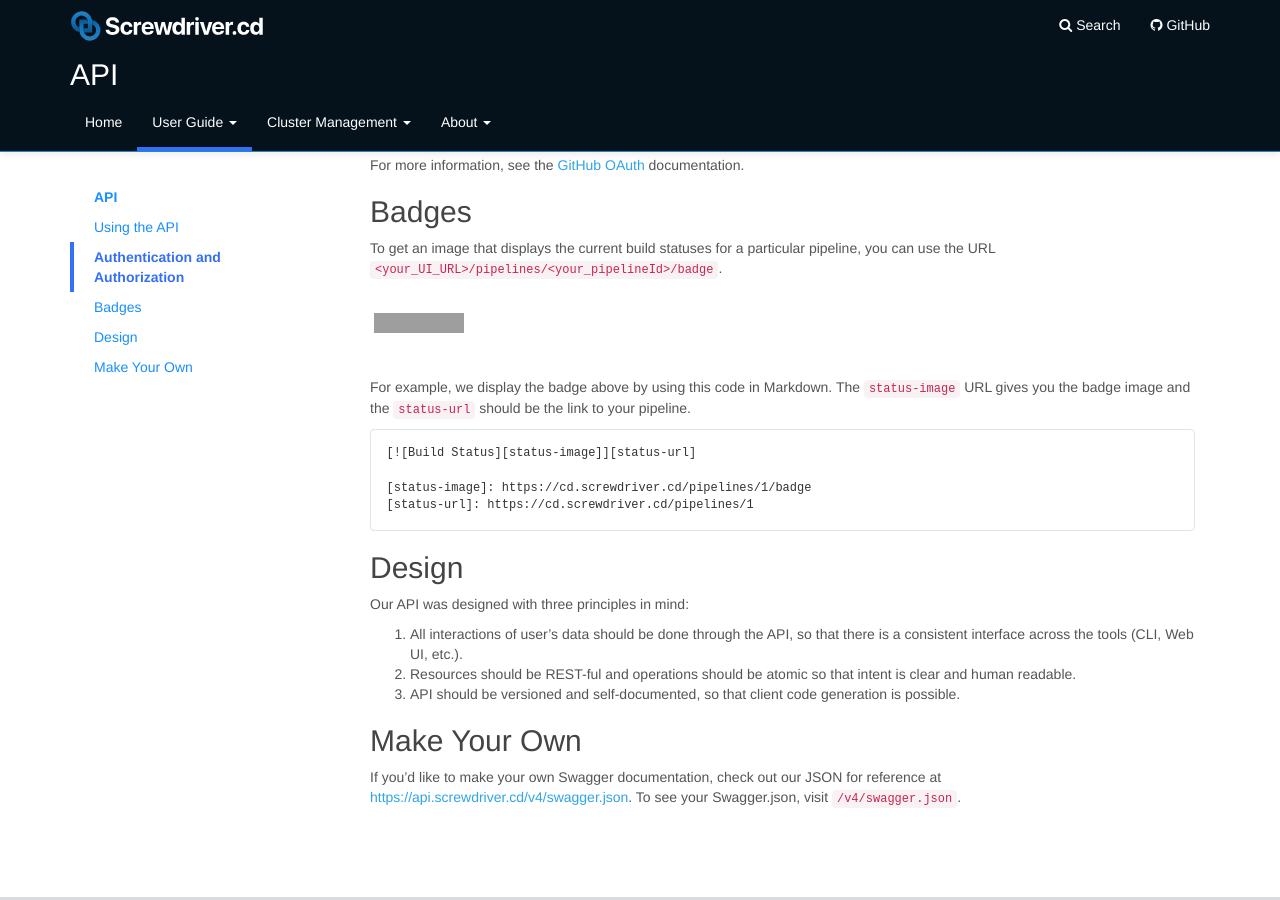
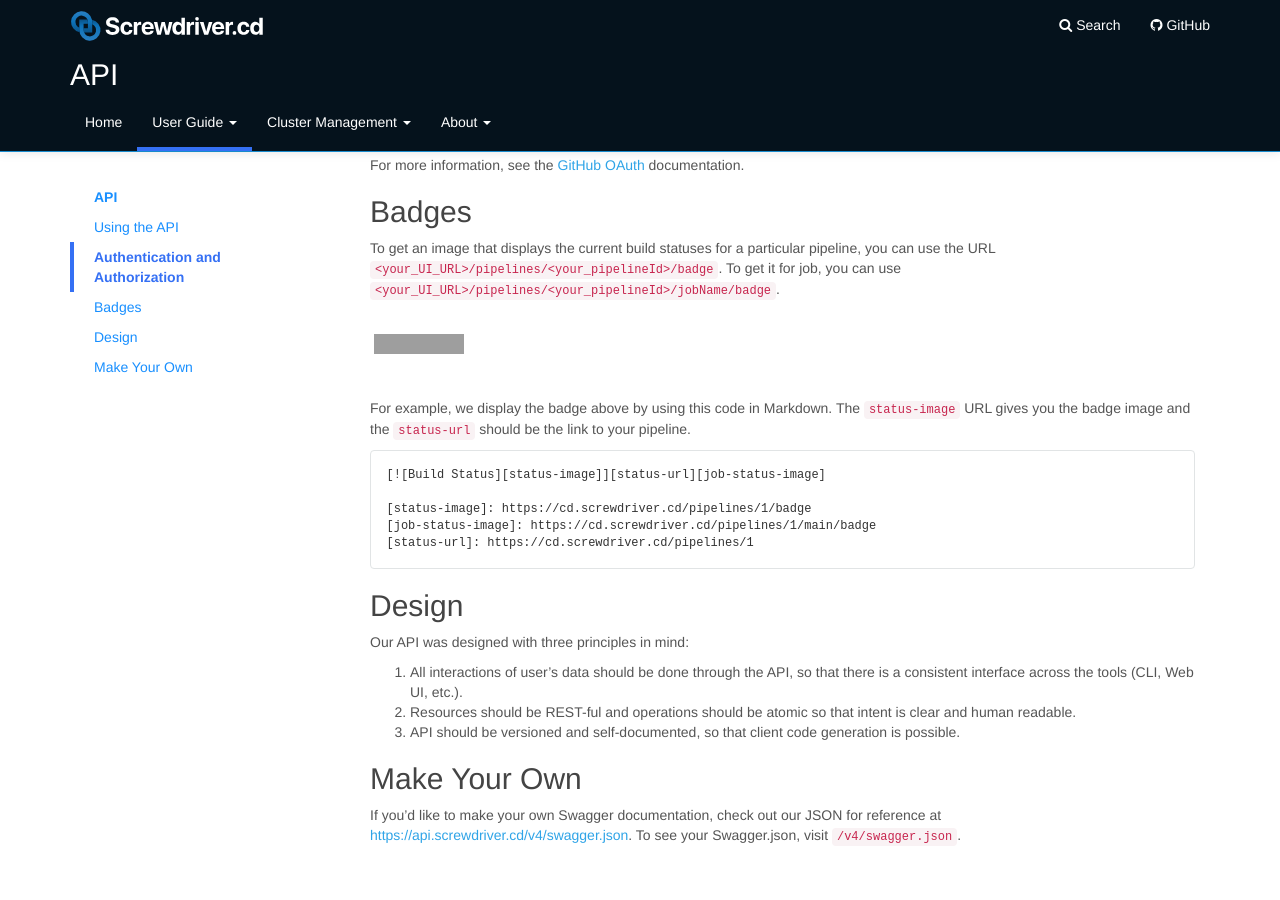
Before and after one commit to screwdriver-cd/guide, a Jekyll site: the page built from docs/user-guide/api.md, in a window 1280 px wide and 900 px high, scrolled down 4094 px. Built offline with Jekyll 4.4.1, drawn with Linux system fonts in a browser that asks for light colours; grey boxes are pictures that could not be loaded.

Commit message:
fix: add job badge to doc

````diff
--- a/docs/user-guide/api.md
+++ b/docs/user-guide/api.md
@@ -106,19 +106,21 @@ For more information, see the [GitHub OAuth] documentation.
 
 ## Badges
 
-To get an image that displays the current build statuses for a particular pipeline, you can use the URL `<your_UI_URL>/pipelines/<your_pipelineId>/badge`.
+To get an image that displays the current build statuses for a particular pipeline, you can use the URL `<your_UI_URL>/pipelines/<your_pipelineId>/badge`. To get it for job, you can use `<your_UI_URL>/pipelines/<your_pipelineId>/jobName/badge`.
 
 [![Build Status][status-image]][status-url]
 
 [status-image]: https://cd.screwdriver.cd/pipelines/1/badge
+[job-status-image]: https://cd.screwdriver.cd/pipelines/1/main/badge
 [status-url]: https://cd.screwdriver.cd/pipelines/1
 
 For example, we display the badge above by using this code in Markdown. The `status-image` URL gives you the badge image and the `status-url` should be the link to your pipeline.
 
 ```markdown
-[![Build Status][status-image]][status-url]
+[![Build Status][status-image]][status-url][job-status-image]
 
 [status-image]: https://cd.screwdriver.cd/pipelines/1/badge
+[job-status-image]: https://cd.screwdriver.cd/pipelines/1/main/badge
 [status-url]: https://cd.screwdriver.cd/pipelines/1
 ```
 
````
